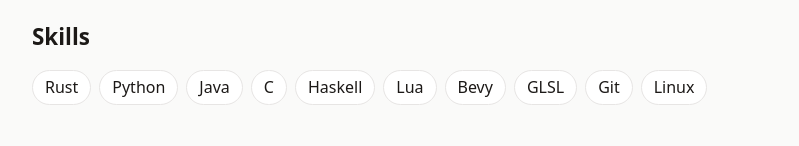
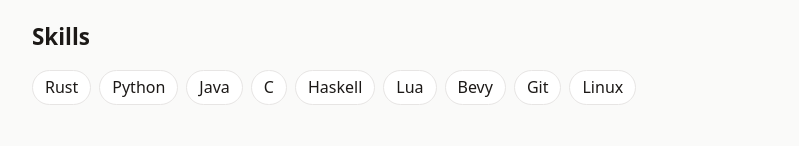
Before and after one commit to thaumiel-cat/thaumiel-cat.github.io, a plain HTML site: page index.html in a window 1280 px wide. Shown: the part 800-946 px from the top of the page, without its empty margins (240-1039 px from the left). Drawn offline with Linux system fonts and the light colour scheme.

Commit message:
Remove GLSL skill

```diff
--- a/index.html
+++ b/index.html
@@ -105,7 +105,6 @@
         <li>Haskell</li>
         <li>Lua</li>
         <li>Bevy</li>
-        <li>GLSL</li>
         <li>Git</li>
         <li>Linux</li>
       </ul>
```
